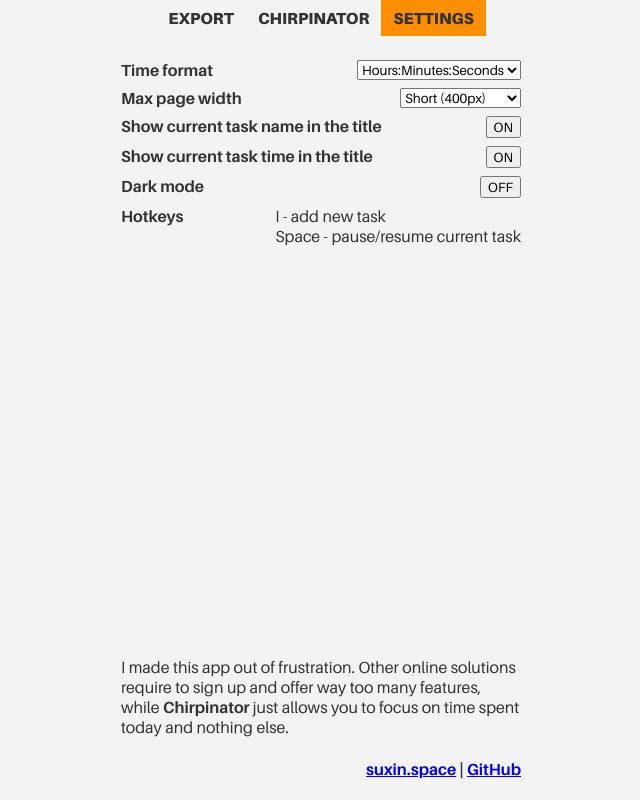
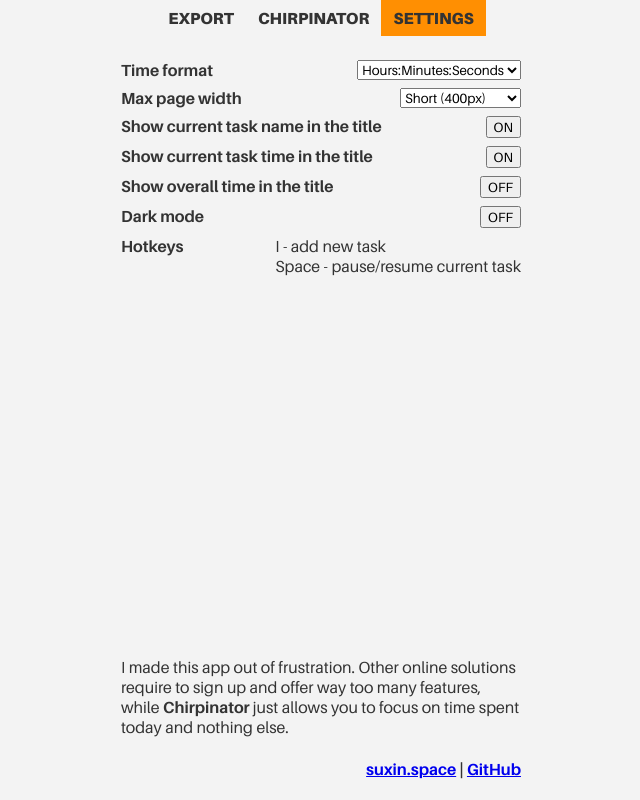
Before and after one commit to suXinjke/chirpinator, a React (Vite) app: page / in a window 1280 px wide. Both pictures are taken after a click on the element "SETTINGS". Shown: the whole page, without its empty margins (319-959 px from the left). Built offline with nearby package versions, Linux system fonts and the light colour scheme.

Commit message:
add 'Show overall time in the title'

```diff
--- a/App.jsx
+++ b/App.jsx
@@ -290,9 +290,10 @@
 
         darkMode: false,
         dynamicTitle: true,
-        dynamicTitleTimer: true
+        dynamicTitleTimer: true,
+        dynamicTitleOverallTimer: false
     } )
-    const { maxAppWidth, exportFormat, timeFormat, darkMode, dynamicTitle, dynamicTitleTimer } = chirpinatorSettings
+    const { maxAppWidth, exportFormat, timeFormat, darkMode, dynamicTitle, dynamicTitleTimer, dynamicTitleOverallTimer } = chirpinatorSettings
     useDarkMode( darkMode )
 
     const [chirpinatorTasks, setState, tasksGotCorrupted, clearTasksInLocalStorage] = usePersistentObjectState( 'chirpinator_tasks', {
@@ -397,12 +398,14 @@
             }
         }
 
-        if ( dynamicTitleTimer && activeTask ) {
+        if ( dynamicTitleOverallTimer ) {
+            titlePortions.unshift( formatNumberTime( totalSeconds, timeFormat ) )
+        } else if ( dynamicTitleTimer && activeTask ) {
             titlePortions.unshift( formatNumberTime( activeTask.seconds, timeFormat ) )
         }
 
         document.title = titlePortions.join( ' - ' )
-    }, [dynamicTitle, dynamicTitleTimer, timeFormat, activeTask] )
+    }, [dynamicTitle, dynamicTitleTimer, dynamicTitleOverallTimer, timeFormat, activeTask] )
 
     const [activePage, setActivePage] = useState( tasksGotCorrupted ? PAGE.CRITICAL_FAILURE : PAGE.CHIRPINATOR )
 
@@ -613,8 +616,20 @@
                     </div>
                     <div className="setting-row">
                         <label htmlFor="dynamicTitleTimer">Show current task time in the title</label>
-                        <button id="dynamicTitleTimer" onClick={ () => setSettings( { dynamicTitleTimer: !dynamicTitleTimer } ) }>
+                        <button id="dynamicTitleTimer" onClick={ () => setSettings( {
+                            dynamicTitleTimer: !dynamicTitleTimer,
+                            dynamicTitleOverallTimer: false
+                        } ) }>
                             { dynamicTitleTimer ? 'ON' : 'OFF' }
+                        </button>
+                    </div>
+                    <div className="setting-row">
+                        <label htmlFor="dynamicTitleOverallTimer">Show overall time in the title</label>
+                        <button id="dynamicTitleOverallTimer" onClick={ () => setSettings( {
+                            dynamicTitleOverallTimer: !dynamicTitleOverallTimer,
+                            dynamicTitleTimer: false
+                        } ) }>
+                            { dynamicTitleOverallTimer ? 'ON' : 'OFF' }
                         </button>
                     </div>
                     <div className="setting-row">
```
